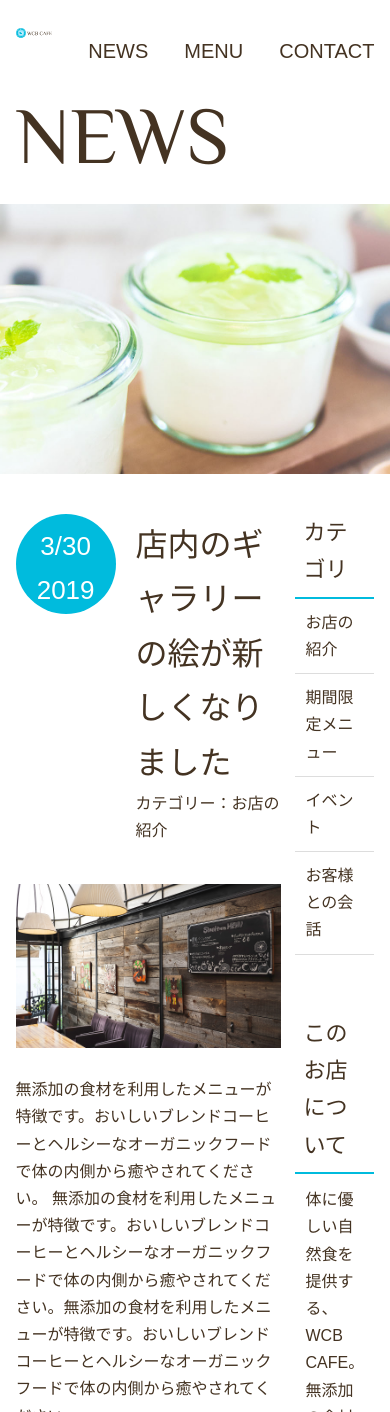
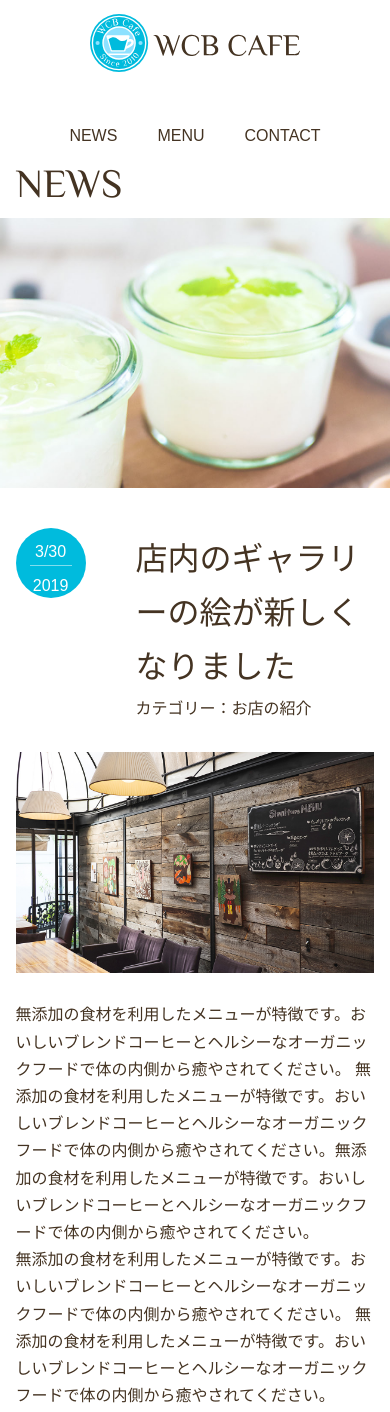
Before and after one commit to hiroshu-diary/web_sample_1, a plain HTML site: page news.html in a window 390 px wide. Shown: the top 1412 px of the page. Drawn offline with Linux system fonts and the light colour scheme; some packages are replaced by stand-ins of ours.

Commit message:
Chapter 5.8

```diff
--- a/css/style.css
+++ b/css/style.css
@@ -156,7 +156,7 @@ aside {
     padding-top: 10px;
 }
 
-.post-data span {
+.post-date span {
     font-size: 1rem;
     border-top: 1px rgba(255, 255,255,.5 ) solid;
     padding-top: 6px;
@@ -213,3 +213,47 @@ aside p {
 .sub-menu a:hover {
     color: #0bd;
 }
+
+@media (max-width: 600px) {
+    .page-title {
+        font-size: 2.5rem;
+    }
+    .main-nav {
+        font-size: 1rem;
+    }
+    .main-nav li {
+        margin: 0 20px;
+    }
+    .home-content {
+        margin-top: 20%;
+    }
+    .page-header {
+        flex-direction: column;
+        align-items: center;
+    }
+    .news-contents {
+        flex-direction: column;
+    }
+    article,
+    aside {
+        width: 100%;
+    }
+
+    #news .page-title {
+        margin-top: 30px;
+    }
+
+    aside {
+        margin-top: 60px;
+    }
+
+    .post-info {
+        margin-bottom: 30px;
+    }
+
+    .post-date {
+        width: 70px;
+        height: 70px;
+        font-size: 1rem;
+    }
+}
--- a/news.html
+++ b/news.html
@@ -3,6 +3,7 @@
 
 <head>
   <meta charset="utf-8">
+  <meta name="viewport" content="width=device-width, initial-scale=1">
   <title>WCB Cafe - NEWS</title>
   <meta name="description" content="ブレンドコーヒーとヘルシーなオーガニックフードを提供するカフェ">
   <link rel="stylesheet" href="https://unpkg.com/ress/dist/ress.min.css">
```
